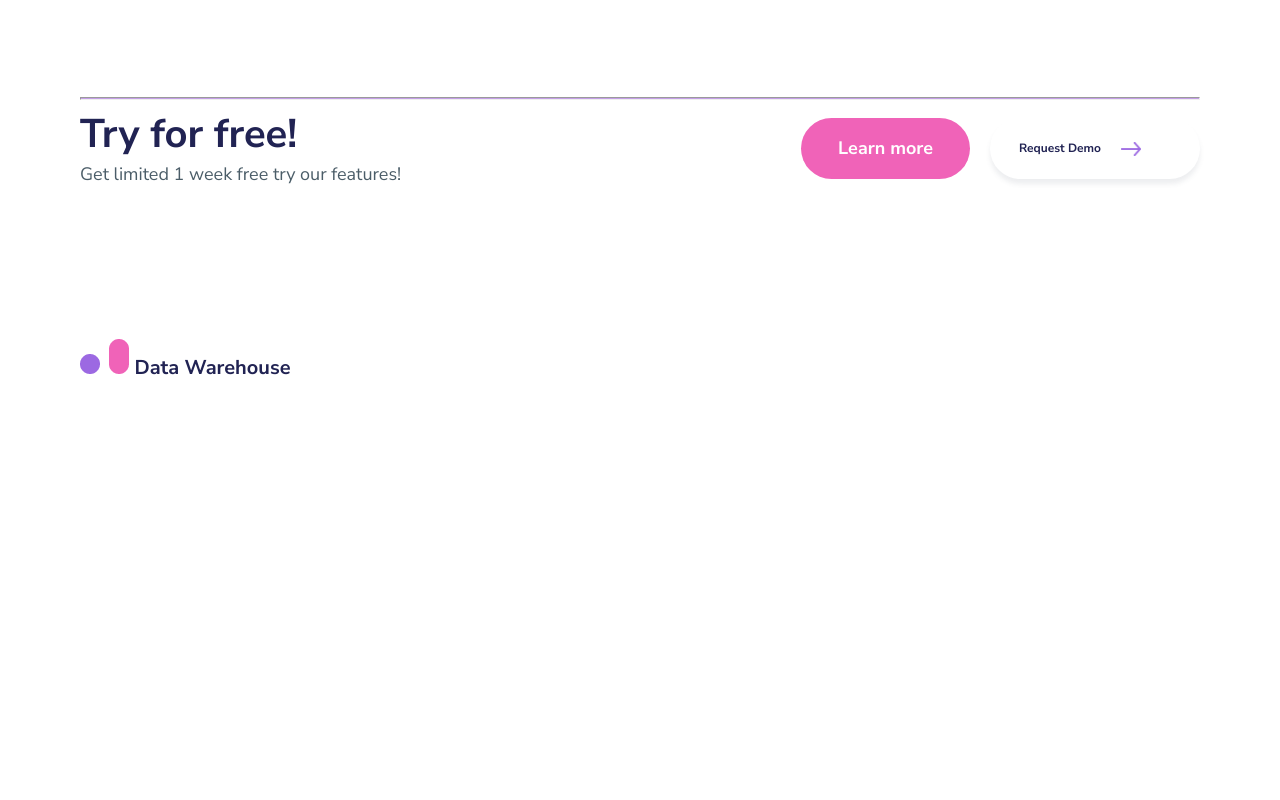
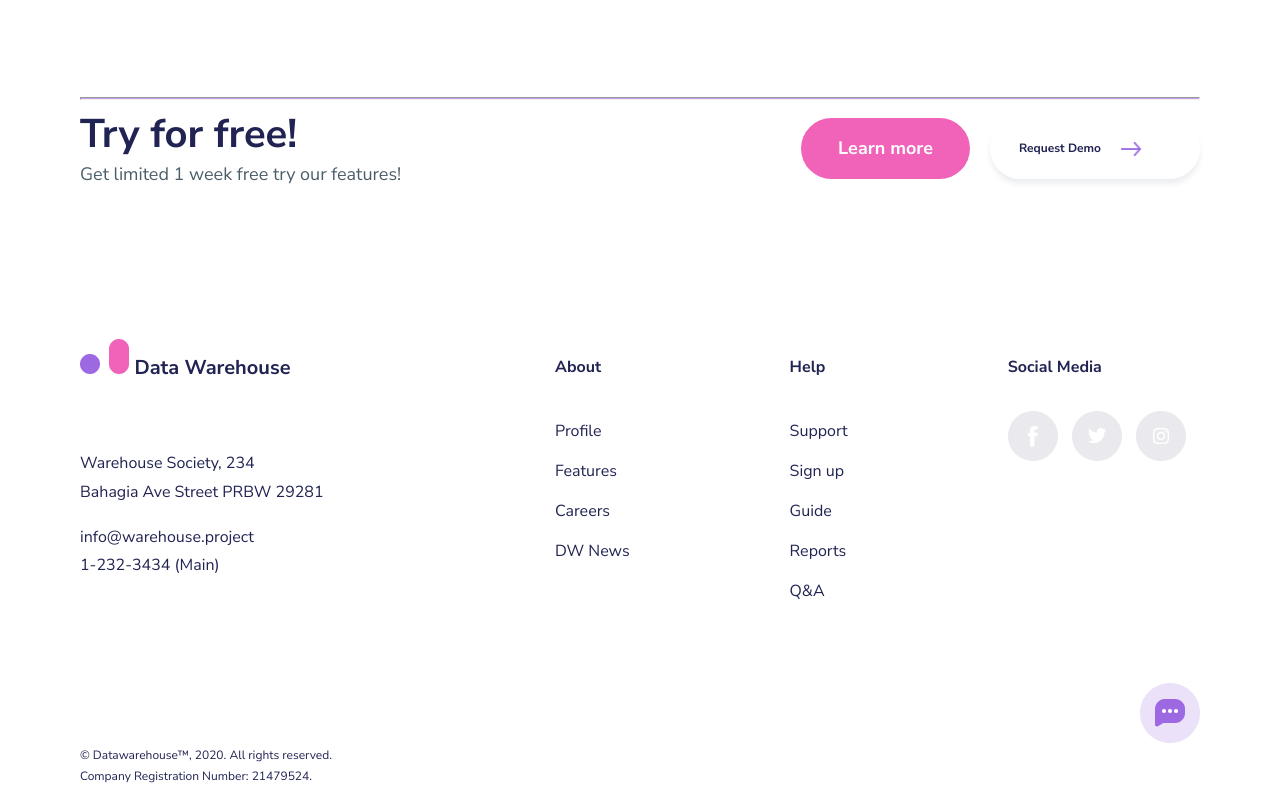
Before and after one commit to rasulovashirin/dw, a plain HTML site: page index.html in a window 1280 px wide. Shown: the part 3154-3954 px from the top of the page. Before the commit the page ends 3538 px from the top, so only its background shows below. Drawn offline with Linux system fonts and the light colour scheme.

Commit message:
completed!

```diff
--- a/css/style.css
+++ b/css/style.css
@@ -381,13 +381,100 @@ list-style-type:none;
   margin-right: 20px;
 
 }
+.footer-middle{
+  display: flex;
+}
+.footer-middle-one{
+  width: 335px;
+}
 .logo-link{
   text-decoration: none;
   font-weight: 900;
   font-size: 20px;
   line-height: 160%;
   color: #212353;
+
 }
 .logo-last{
   margin-right: 0;
+
 }
+.foot-address{
+  margin-top: 65px;
+  width: 335px;
+  font-weight: 500;
+  font-size: 16px;
+  line-height: 180%;
+  color: #212353;
+
+}
+.foot-link{
+  text-decoration: none;
+  font-size: 16px;
+  line-height: 180%;
+  color: #212353;
+  margin-top: 10px;
+}
+
+.footer-right{
+  display: flex;
+}
+
+.about-help-media{
+  list-style-type: none;
+  display: flex;
+  margin-left: 140px;
+  padding-left: 0;
+}
+.footer-right-head{
+  text-decoration: none;
+  font-weight: 900;
+  font-size: 16px;
+  line-height: 160%;
+  color: #212353;
+
+}
+.footer-right-list{
+  list-style-type:none;
+  padding-left: 0;
+  margin-right: 160px;
+  margin-top: 30px;
+}
+.media{
+  margin-right: 0;
+  display: flex;
+}
+
+.footer-right-link{
+  text-decoration: none;
+  font-size: 16px;
+  line-height: 250%;
+  color: #212353;
+}
+.media-item{
+  margin-right: 14px;
+}
+.margin-no{
+ margin-right: 0;
+}
+.media-img{
+  width: 50px;
+  height: 50px;
+  vertical-align: middle;
+}
+.footer-bottom{
+  display: flex;
+  align-items: center;
+  justify-content: space-between;
+}
+.footer-bottom-text{
+  font-size: 12px;
+  line-height: 180%;
+  color: #212353;
+  margin-top: 118px;
+}
+.footer-bottom-img{
+  width: 60px;
+  height: 60px;
+  vertical-align: middle;
+}
--- a/index.html
+++ b/index.html
@@ -166,14 +166,95 @@
 
       </div><!--footer-top-->
 
-     <div>
+      <div class="footer-middle">
+        <div class="footer-middle-one">
           <a class="logo-link" href="#" target="_blank">
             <img class="logo-img logo-last" src="img/Logo.png" alt="site logo" width="49" height="35">
             Data Warehouse
           </a>
-
+          <p class="foot-address">Warehouse Society, 234 <br> Bahagia Ave Street PRBW 29281</p>
+          <a class="foot-link" href="#">info@warehouse.project <br> 1-232-3434 (Main)</a>
         </div>
 
+        <div class="footer-right">
+
+          <ul class="about-help-media">
+
+            <li>
+              <a class="footer-right-head" href="#" target="_blank">About</a>
+              <ul class="footer-right-list">
+                <li>
+                  <a class="footer-right-link" href="#" target="_blank">Profile</a>
+                </li>
+                <li>
+                  <a class="footer-right-link" href="#" target="_blank">Features</a>
+                </li>
+                <li>
+                  <a class="footer-right-link" href="#" target="_blank">Careers</a>
+                </li>
+                <li>
+                  <a class="footer-right-link" href="#" target="_blank">DW News</a>
+                </li>
+              </ul>
+            </li>
+
+            <li>
+              <a class="footer-right-head" href="#" target="_blank">Help</a>
+
+              <ul class="footer-right-list">
+
+                <li>
+                  <a class="footer-right-link" href="#" target="_blank">Support</a>
+                </li>
+                <li>
+                  <a class="footer-right-link" href="#" target="_blank">Sign up</a>
+                </li>
+                <li>
+                  <a class="footer-right-link" href="#" target="_blank">Guide</a>
+                </li>
+                <li>
+                  <a class="footer-right-link" href="#" target="_blank">Reports</a>
+                </li>
+                <li>
+                  <a class="footer-right-link" href="#" target="_blank">Q&A</a>
+                </li>
+
+              </ul>
+            </li>
+
+            <li>
+              <a class="footer-right-head" href="#" target="_blank">Social Media</a>
+              <ul class="footer-right-list media">
+                <li class="media-item">
+                  <a class="footer-right-link" href="#" target="_blank">
+                    <img class="media-img" src="img/facebook.png" alt="facebook" width="50" height="50">
+                  </a>
+                </li>
+                <li class="media-item">
+                  <a class="footer-right-link" href="#" target="_blank">
+                    <img class="media-img" src="img/twitter.png" alt="twitter" width="50" height="50">
+                  </a>
+                </li>
+                <li class="media-item margin-no">
+                  <a class="footer-right-link" href="#" target="_blank">
+                    <img class="media-img" src="img/instagram.png" alt="instagram" width="50" height="50">
+                  </a>
+                </li>
+              </ul>
+            </li>
+
+          </ul> <!--about-help-media-->
+        </div> <!--footer-right-->
+
+      </div> <!--footer-middle-->
+
+
+      <div class="footer-bottom">
+        <p class="footer-bottom-text">© Datawarehouse™, 2020. All rights reserved. <br> Company Registration Number: 21479524.</p>
+         <a href="#" target="_blank">
+           <img class="footer-bottom-img" src="img/comment.png" alt="comment-button" width="60" height="60">
+         </a>
+      </div>
     </div> <!--footer-->
 
   </div><!--container-->
```
Also changed, not shown: img/comment.png (added), img/facebook.png (added), img/instagram.png (added), img/twitter.png (added). Lines whose indentation alone changed are shown as unchanged.
